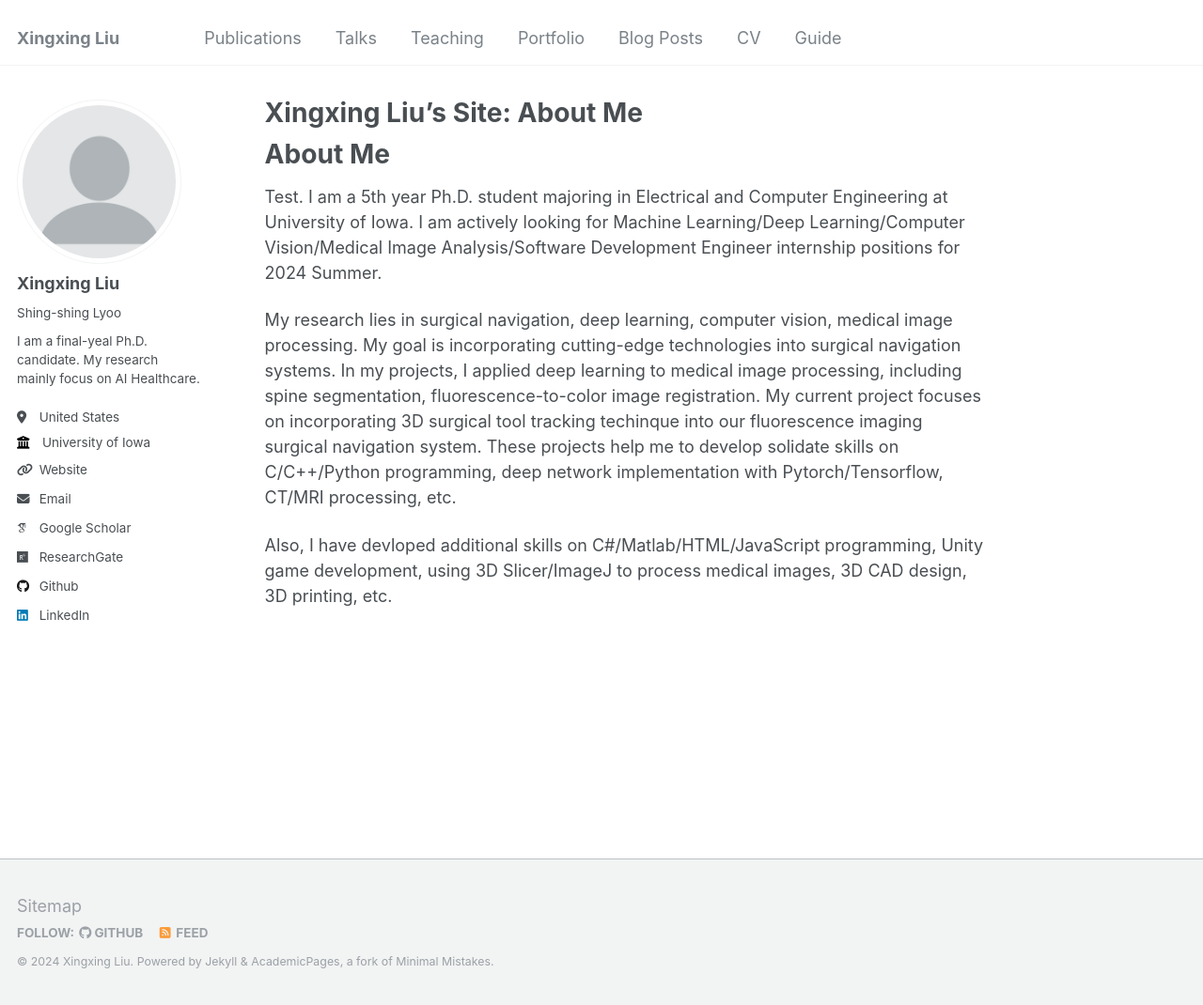
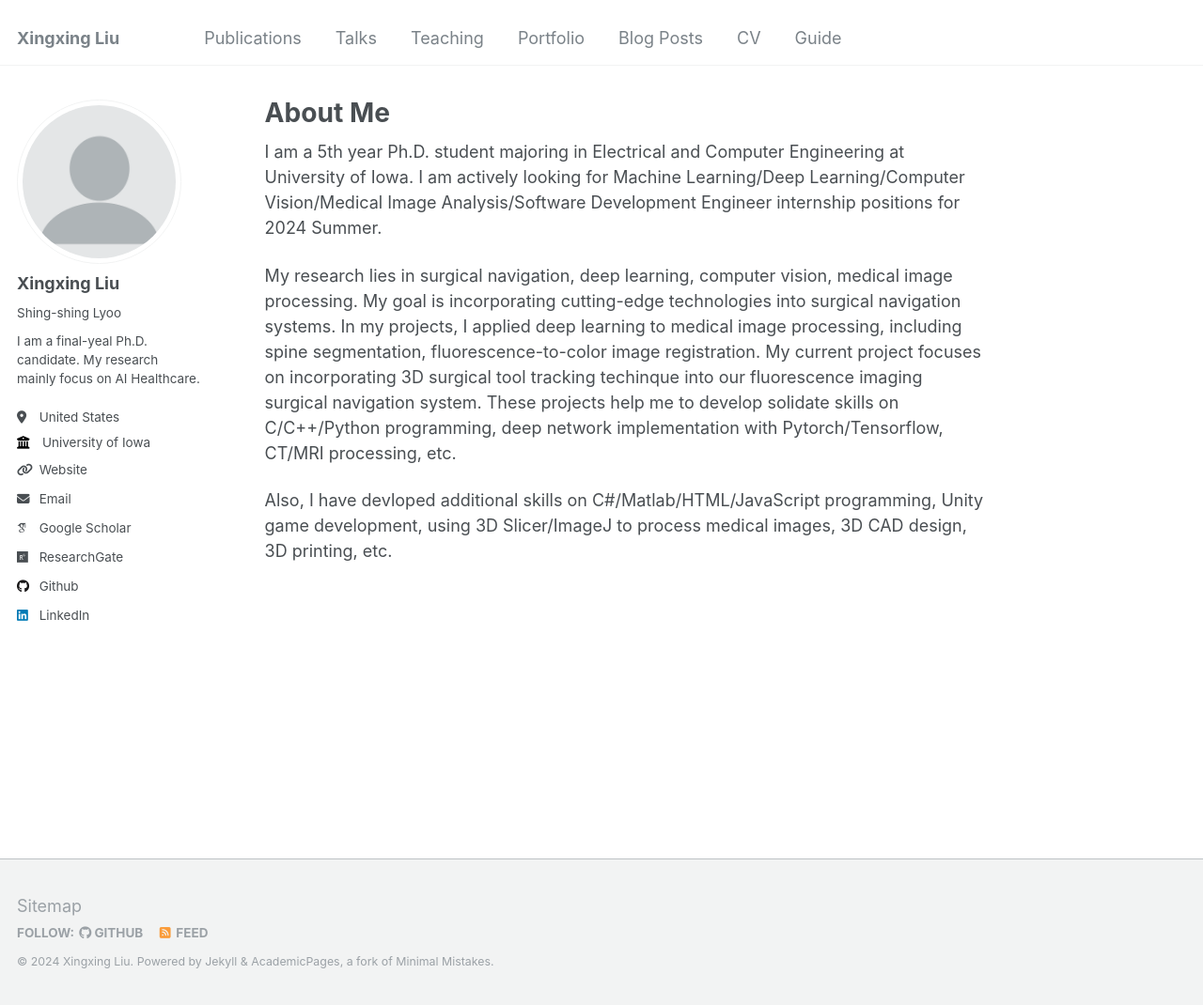
Before and after one commit to xxliu1996/xxliu1996.github.io, a Jekyll site: the page built from _pages/about.md, in a window 1280 px wide and 1070 px high. Shown: the whole window at 94% size. Built offline with Jekyll 4.4.1, drawn with Linux system fonts in a browser that asks for light colours; some web fonts are replaced.

Commit message:
Update about.md

```diff
--- a/_pages/about.md
+++ b/_pages/about.md
@@ -1,13 +1,11 @@
 ---
 permalink: /
-title: "Xingxing Liu's Site: About Me"
+title: "About Me"
 author_profile: true
 redirect_from:
   - /about/
   - /about.html
 ---
-# About Me
-Test.
 I am a 5th year Ph.D. student majoring in Electrical and Computer Engineering at University of Iowa. I am actively looking for Machine Learning/Deep Learning/Computer Vision/Medical Image Analysis/Software Development Engineer internship positions for 2024 Summer.
 
 My research lies in surgical navigation, deep learning, computer vision, medical image processing. My goal is incorporating cutting-edge technologies into surgical navigation systems. In my projects, I applied deep learning to medical image processing, including spine segmentation, fluorescence-to-color image registration. My current project focuses on incorporating 3D surgical tool tracking techinque into our fluorescence imaging surgical navigation system. These projects help me to develop solidate skills on C/C++/Python programming, deep network implementation with Pytorch/Tensorflow, CT/MRI processing, etc.
```
